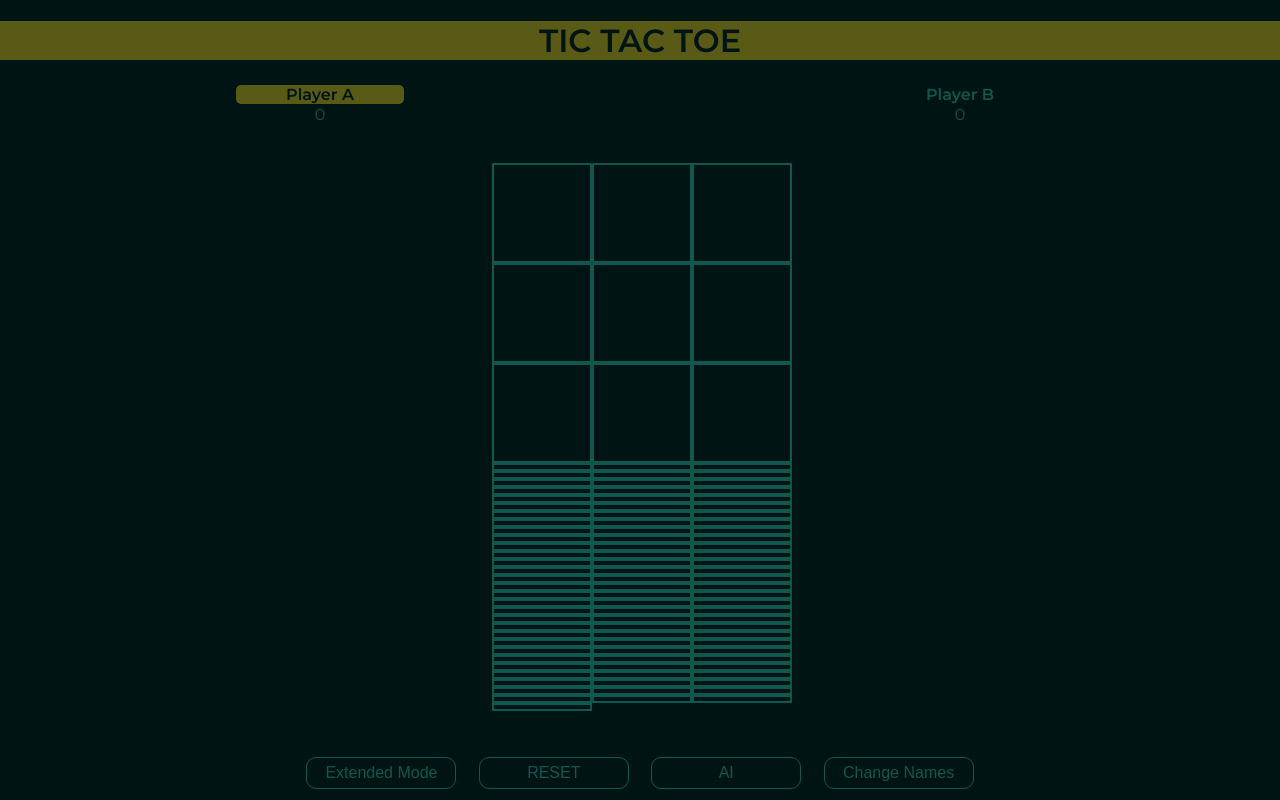
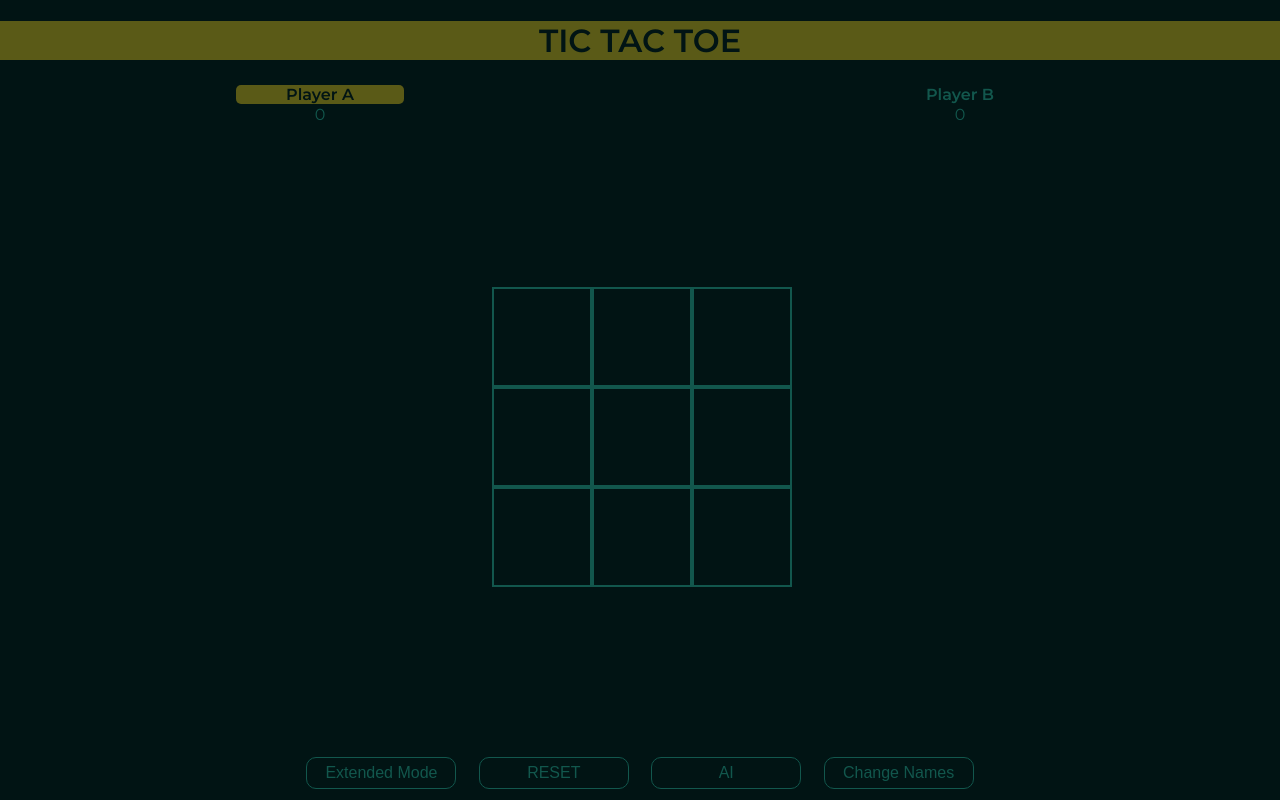
Before and after one commit to Mohammedramadan99/react-tic-tac-toe, a React (Create React App) app: page / in a window 1280 px wide. Built offline with nearby package versions, Linux system fonts and the light colour scheme.

Commit message:
added toggleMode method

```diff
--- a/src/App.js
+++ b/src/App.js
@@ -50,12 +50,30 @@ function App() {
   }
 
   function render() {
-    newState = {
-      ...newState,
-      board: gameBoard,
-    };
+    // newState = {
+    //   ...newState,
+    //   board: gameBoard,
+    // };
     setState(newState);
   }
+
+  function runExtendedMode() {
+    // extendedMode ? gameBoard.turnOnExtendedMode(extendedMode) : gameBoard.turnOnExtendedMode(extendedMode);
+    // newState = {
+    //   ...newState,
+    //   board: gameBoard,
+    // };
+    // setState(newState);
+    // console.log("state => ",state)
+
+
+    const extended = gameBoard.toggleMode()
+    //  gameBoard.isExtended
+    setExtendedMode(extended)
+
+    render()
+  }
+
 
   function showNextPlayer() {
     newState = {
@@ -202,10 +220,6 @@ function App() {
     start();
   }
 
-  function runExtendedMode() {
-    setExtendedMode(!extendedMode)
-    extendedMode ? gameBoard.turnOnExtendedMode(extendedMode) : gameBoard.turnOnExtendedMode(extendedMode);
-  }
 
   return (
     <div className="App">
--- a/src/gameboard.js
+++ b/src/gameboard.js
@@ -1,8 +1,9 @@
 import { matrix } from "./matrix";
 
 export const gameBoard = (function () {
-  let _n = 10;
+  let _n = 3; // default is 3
   let _board = matrix(_n, _n);
+  let extended = false; // so the default mode is the normalMode
 
   function setField(col, row, char) {
     _board.setElement(col, row, char);
@@ -16,10 +17,17 @@ export const gameBoard = (function () {
     _board.fillUp("");
   }
 
-  function turnOnExtendedMode(status) {
-    status ? _n = 10 : _n = 3
-    console.log("gameBoard _n", _n)
+  // a new method
+  function toggleMode() {
+    _n = !extended ? 10 : 3
+    extended = !extended
+    _board = matrix(_n, _n)
+
+    console.log({_n,extended})
+
+    return extended
   }
+
   function getN() {
     return _n;
   }
@@ -29,5 +37,5 @@ export const gameBoard = (function () {
   }
 
   erase();
-  return { getN, setField, getField, erase, getBoard, turnOnExtendedMode };
+  return { getN, setField, getField, erase, getBoard, toggleMode };
 })();
```
